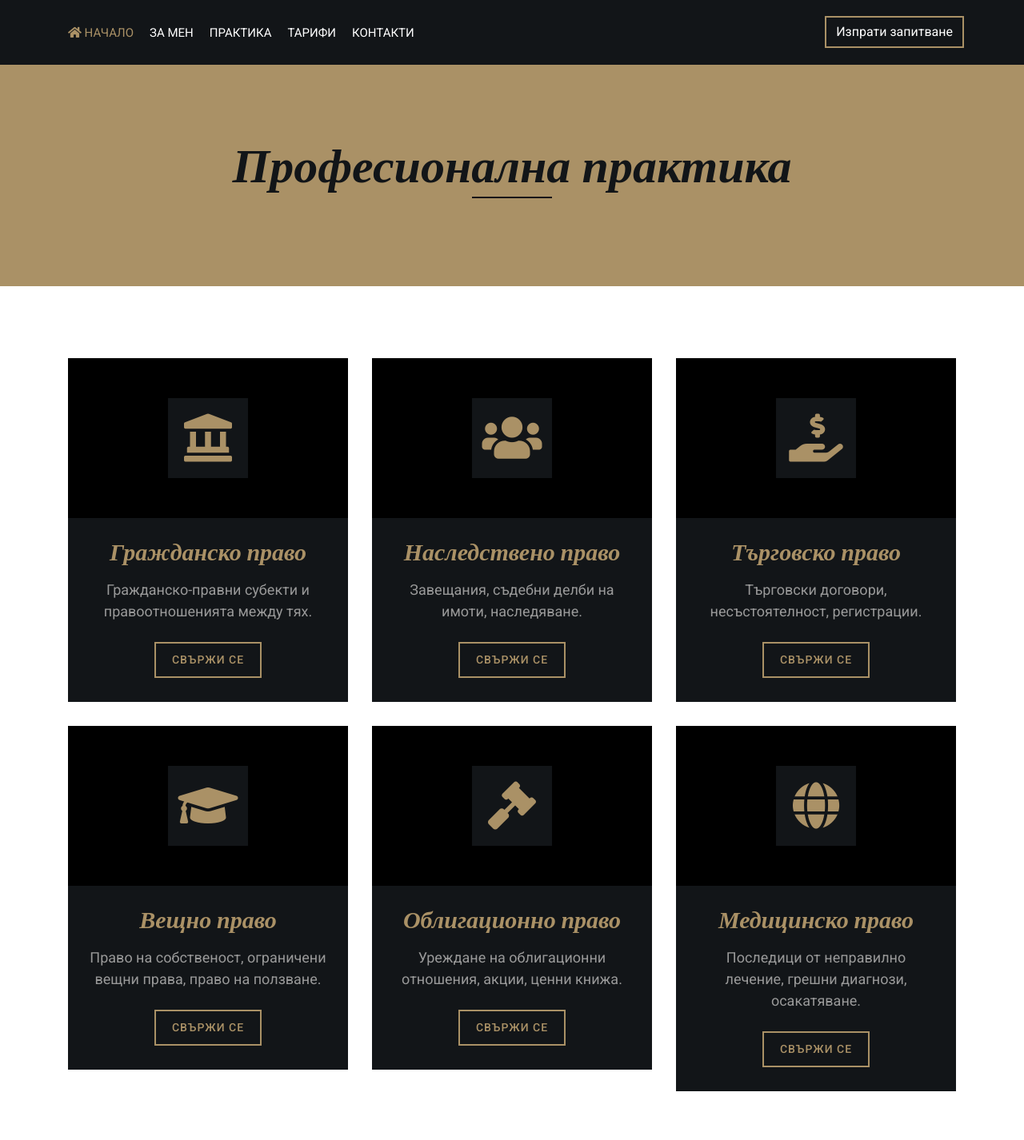
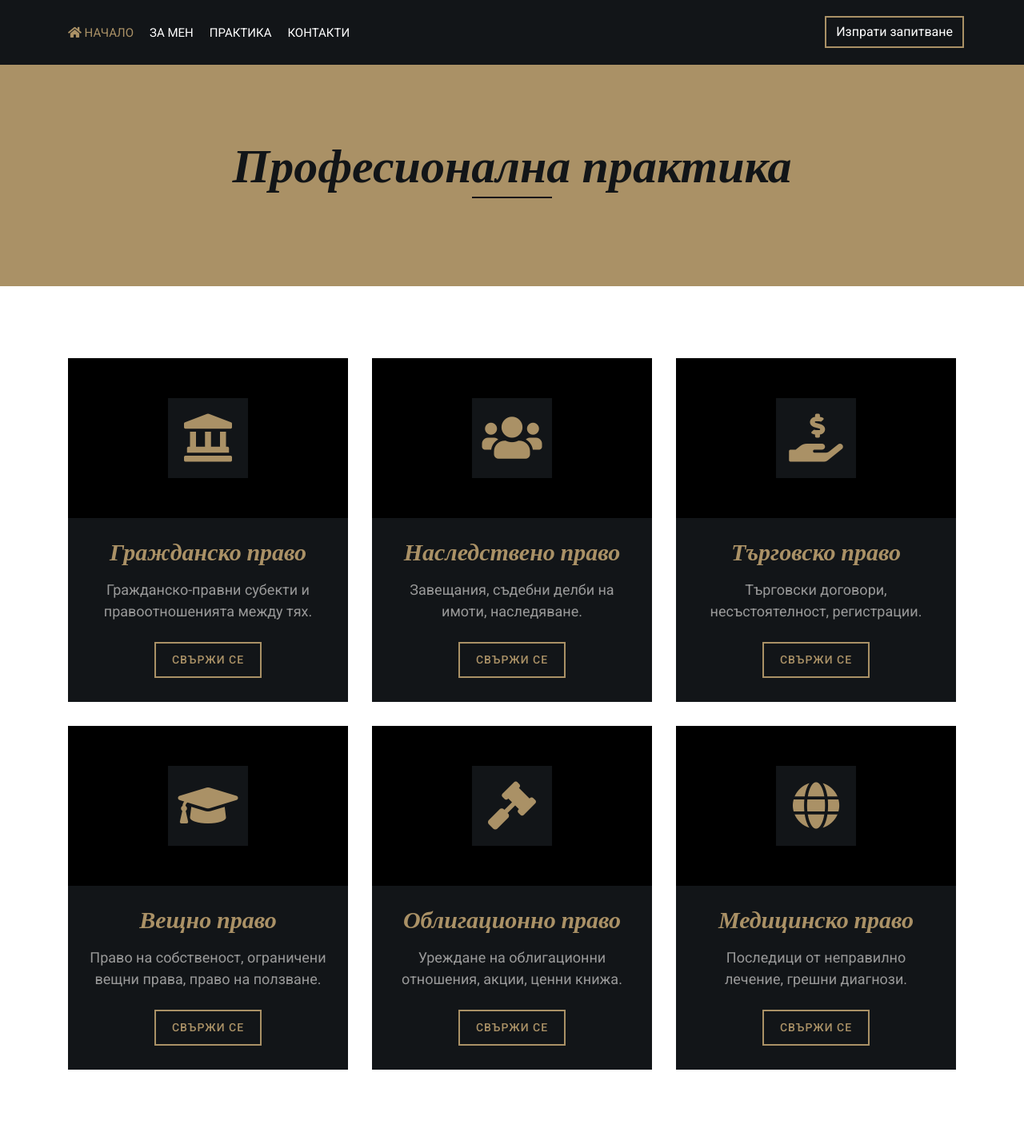
Before and after one commit to AtiVassileva/law-firm-vassilev, a React (Create React App) app in the folder vassilev-law-firm/: page /practice in a window 1280 px wide. Shown: the top 1426 px of the page at 80% size. Built offline with nearby package versions, Linux system fonts and the light colour scheme.

Commit message:
Refactored navigation

```diff
--- a/vassilev-law-firm/src/components/NavMenu.js
+++ b/vassilev-law-firm/src/components/NavMenu.js
@@ -14,7 +14,6 @@ const NavMenu = () => {
                             </Link>
                             <Link to="/about" className="nav-item nav-link">За мен</Link>
                             <Link to="/practice" className="nav-item nav-link">Практика</Link>
-                            <Link to="/pricing" className="nav-item nav-link">Тарифи</Link>
                             <Link to="/contact" className="nav-item nav-link">Контакти</Link>
 
                         </div>
--- a/vassilev-law-firm/src/components/Practice.js
+++ b/vassilev-law-firm/src/components/Practice.js
@@ -78,7 +78,7 @@ const Practice = () => {
                                 </div>
                                 <h3>Медицинско право</h3>
                                 <p>
-                                    Последици от неправилно лечение, грешни диагнози, осакатяване.
+                                    Последици от неправилно лечение, грешни диагнози.
                                 </p>
                                 <Link to="/contact" className="btn" href="">Свържи се</Link>
                             </div>
```
